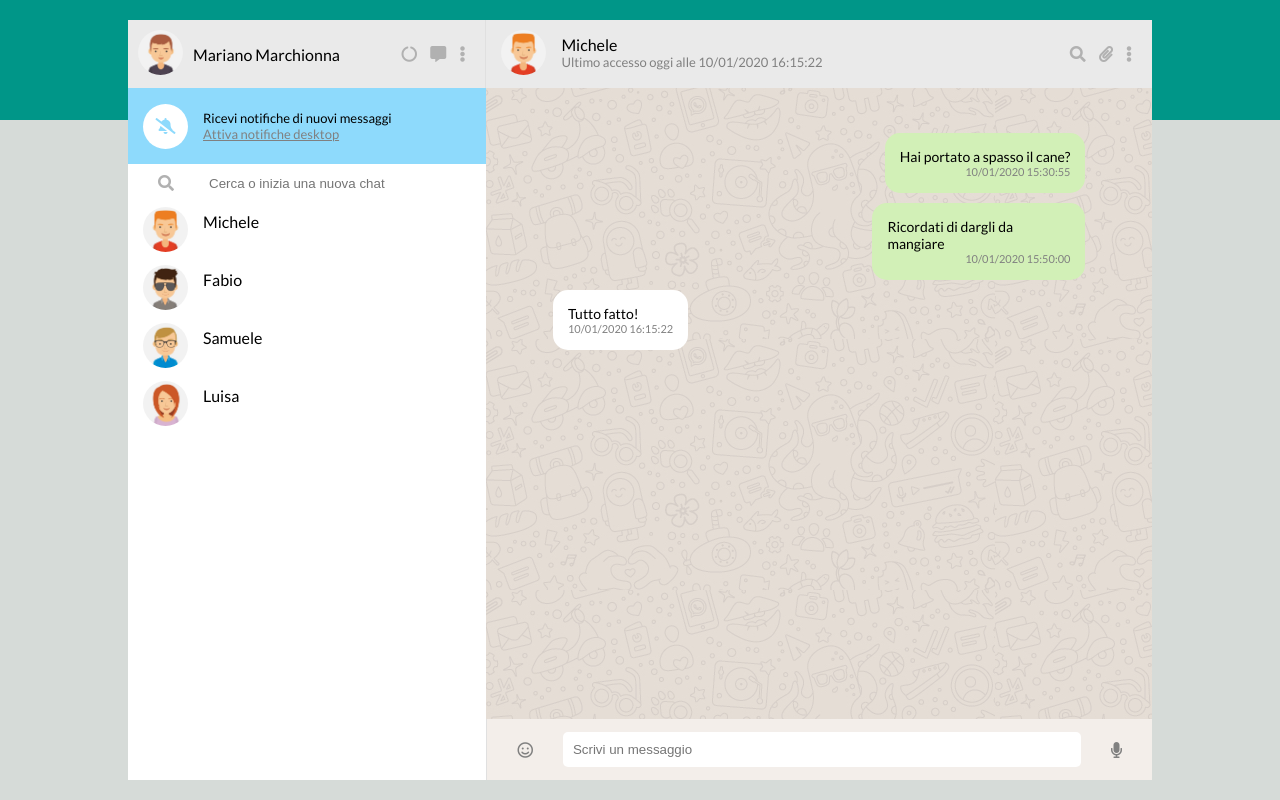
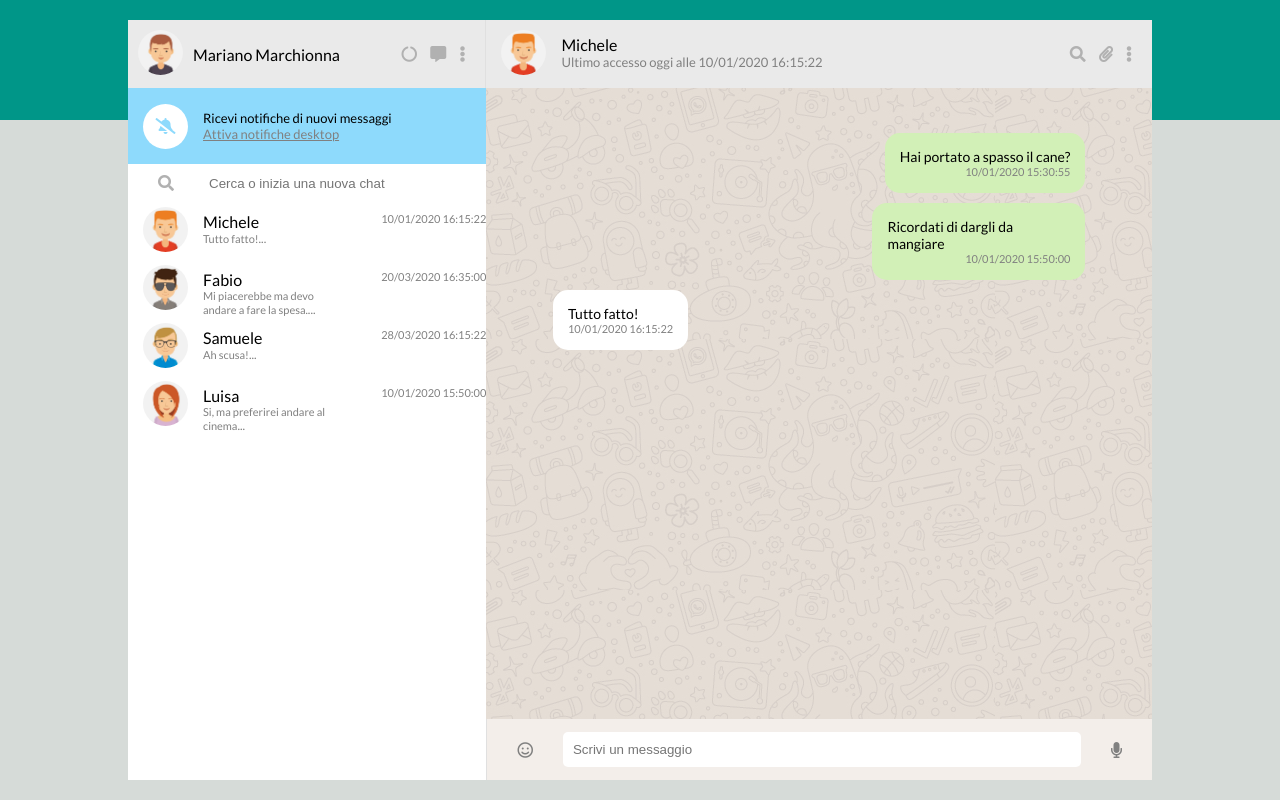
Before and after one commit to marianomarchionna/vue-boolzapp, a plain HTML site: page index.html in a window 1280 px wide. Drawn offline with nearby package versions, Linux system fonts and the light colour scheme.

Commit message:
Inserimento preview messaggio

```diff
--- a/css/style.css
+++ b/css/style.css
@@ -151,6 +151,25 @@
 
 .contact-name {
     margin-top: 10px;
+    width: 100%;
+    display: flex;
+    justify-content: space-between;
+}
+
+.message-preview,
+.message-time {
+    color: gray;
+    font-size: 11px;
+}
+
+.message-preview::after {
+    content: "...";
+    color: gray;
+    font-size: 12px;
+}
+
+.name-preview {
+    max-width: 50%;
 }
 /* fine sezione contacts */
 /* fine sezione left */
--- a/index.html
+++ b/index.html
@@ -55,7 +55,11 @@
                                 <img v-bind:src="'img/avatar' + contact.avatar + '.jpg'" alt="Immagine profilo">
                             </div>
                             <div class="contact-name">
-                                <p>{{ contact.name }}</p>
+                                <div class="name-preview">
+                                    <p>{{ contact.name }}</p>
+                                    <p class="message-preview">{{ contacts[i].messages[contacts[i].messages.length-1].message }}</p>
+                                </div>
+                                <p class="message-time">{{ contacts[i].messages[contacts[i].messages.length-1].date }}</p>
                             </div>
                         </li>
                     </ul>
```
